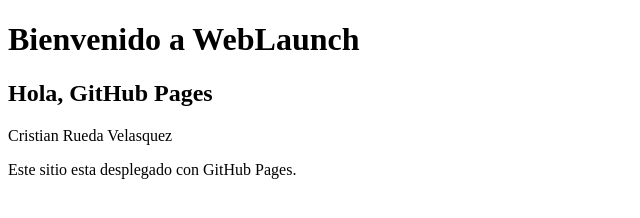
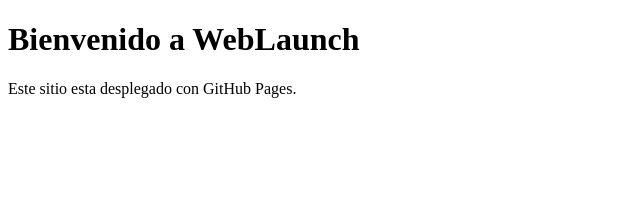
Before and after one commit to crisstiank1/WebLaunch, a plain HTML site: page index.html in a window 1280 px wide. Shown: the whole page, without its empty margins (0-640 px from the left). Drawn offline with Linux system fonts and the light colour scheme.

```diff
--- a/index.html
+++ b/index.html
@@ -7,8 +7,6 @@
 </head>
 <body>
     <h1>Bienvenido a WebLaunch</h1>
-    <h2>Hola, GitHub Pages</h2>
-    <p>Cristian Rueda Velasquez</p>
     <p>Este sitio esta desplegado con GitHub Pages.</p>
 </body>
 </html>
```
Also changed, not shown: .github/workflows/deploy.yml.
